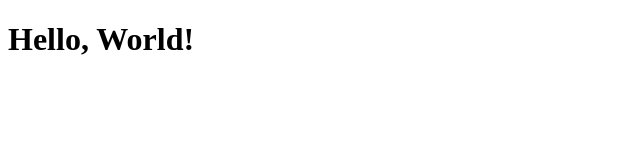
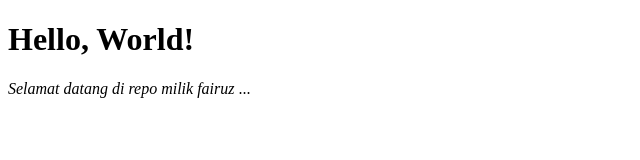
Before and after one commit to FairuzRahagi/FairuzRahagi.github.io, a plain HTML site: page index.html in a window 1280 px wide. Shown: the whole page, without its empty margins (0-640 px from the left). Drawn offline with Linux system fonts and the light colour scheme.

Commit message:
Update index.html

```diff
--- a/index.html
+++ b/index.html
@@ -5,5 +5,6 @@
     </head>
     <body>
             <h1>Hello, World!</h1>
+            <p><em>Selamat datang di repo milik fairuz</em> ...</p>
     </body>
 </html>
```
